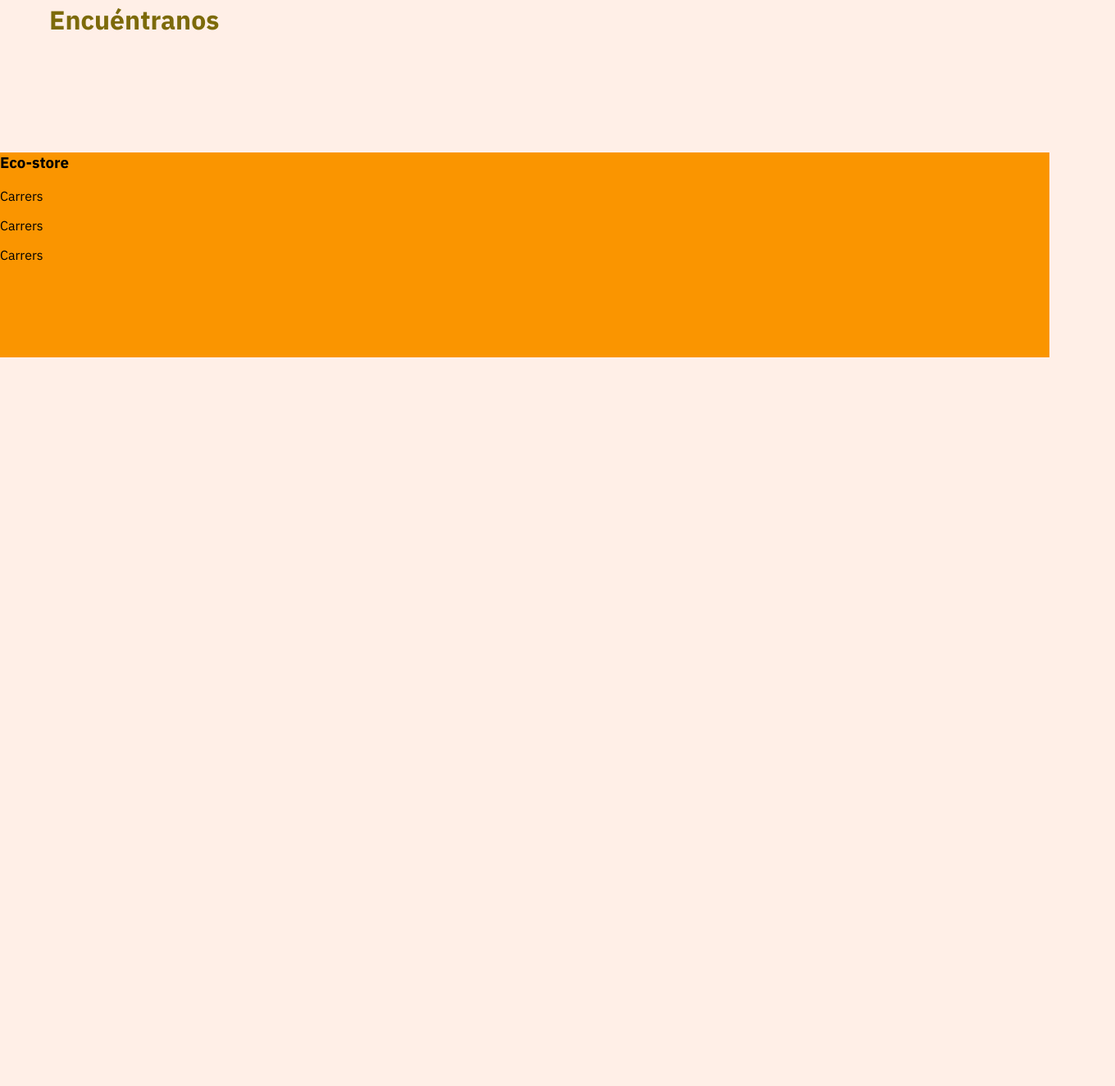
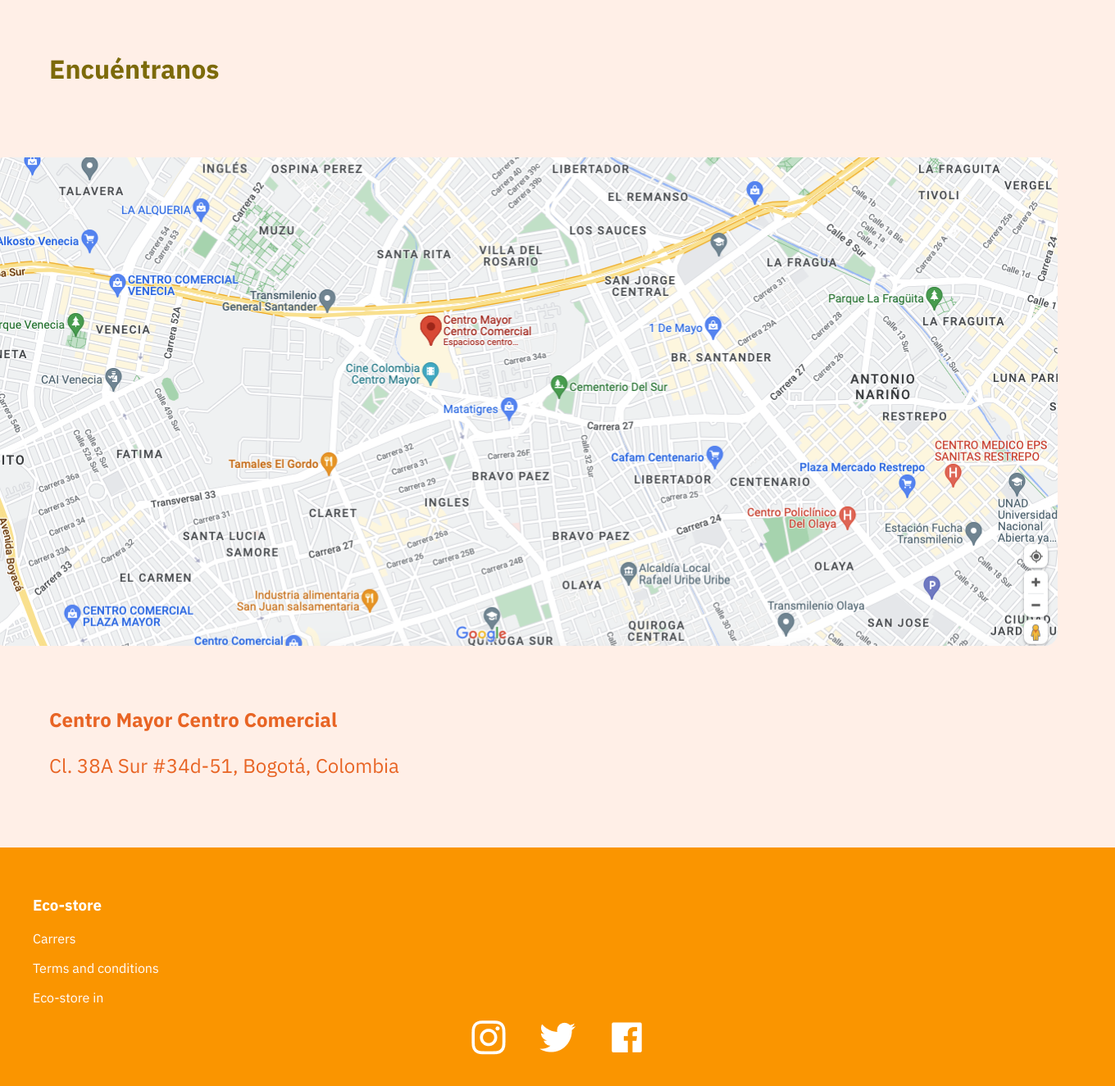
Before and after one commit to jordiP28/Pagina-de-compras, a plain HTML site: page index.html in a window 1280 px wide. Shown: the part 4156-5481 px from the top of the page at 82% size, 1360 px wide, since content can reach past the window. Before the commit the page ends 4592 px from the top, so only its background shows below. Drawn offline with Linux system fonts and the light colour scheme.

Commit message:
secion footer

```diff
--- a/index.html
+++ b/index.html
@@ -230,21 +230,22 @@
             <div class="location">
                 <h2>Encuéntranos</h2>
                 <div class="map">
-                    <img src="" alt="">
+                    <img src="./assets/img/map.png" alt="">
                 </div>
-                <p></p>
+                <h3>Centro Mayor Centro Comercial</h3>
+                <p>Cl. 38A Sur #34d-51, Bogotá, Colombia</p>
             </div>
         </section>
     </main>
     <footer>
         <h3>Eco-store</h3>
         <p>Carrers</p>
-        <p>Carrers</p>
-        <p>Carrers</p>
+        <p>Terms and conditions</p>
+        <p>Eco-store in</p>
         <div class="social-media">
-            <img src="" alt="">
-            <img src="" alt="">
-            <img src="" alt="">
+            <img src="./assets/img/instagram-logo.png" alt="">
+            <img src="./assets/img/twitter-logo.png" alt="">
+            <img src="./assets/img/facebook-logo.png" alt="">
         </div>
     </footer>
 </body>
--- a/scss/main.scss
+++ b/scss/main.scss
@@ -157,10 +157,11 @@
     .mission-section{
         @include flexCenter(row,space-evenly,center);
         .earth{
+            $text-color:#e86424;
             width: 30vw;
             display: flex;
             gap: 40px;
-            color: #e86424;
+            color: $text-color;
             img{
                 object-fit: contain;
             }
@@ -194,8 +195,30 @@
         }
     }
 }
+.location{
+    $text-color:#e86424;
+    color:$text-color;
+    h2{
+        padding-bottom: 60px;
+        padding-top: 60px;
+    }
+    .map{
+        @include flexCenter(row,center,center);
+        padding-bottom: 50px;
+    }
+    P,h3{
+        font-size: $paragraph-size;
+    }
+}
 footer {
   background: $quaternary-color;
   width: 100%;
-  height: 250px;
+  height: auto;
+  padding: 40px;
+  color: white;
+  .social-media{
+    @include flexCenter(row,center,center);
+    gap: 40px;
+    padding-bottom: 40px;
+  }
 }
```
Also changed, not shown: css/main.css, 1 other file.
